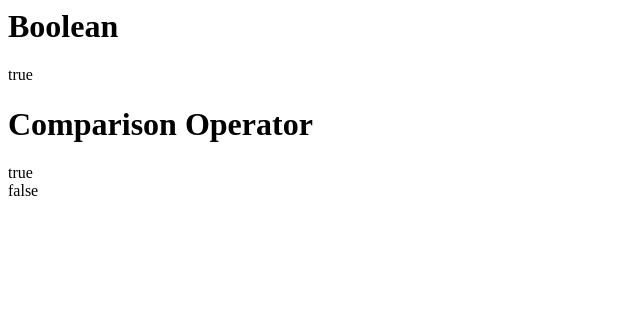
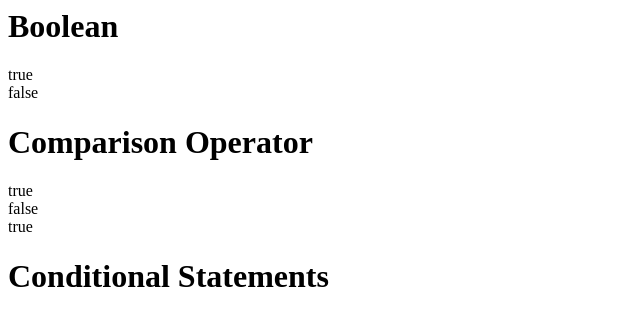
Before and after one commit to haein-kim/dataitgirls-4, a plain HTML site: page js-conditional.html in a window 1280 px wide. Shown: the whole page, without its empty margins (0-640 px from the left). Drawn offline with Linux system fonts and the light colour scheme.

Commit message:
conditonal 연습

```diff
--- a/js-conditional.html
+++ b/js-conditional.html
@@ -4,17 +4,25 @@
         <script>
             document.write(true);
             document.write("<br>");
-            documnet.write(false);
-
+            document.write(false);
         </script>
         <h1>Comparison Operator</h1>
         <script>
-        document.write(1==1);
-        document.write("<br>");
-        document.write(1>1);
-        document.write("<br");
-        document.write(2>1);
+            document.write(1===1);
+            document.write("<br>");
+            document.write(1>1);
+            document.write("<br>");
+            document.write(2>1);
+        </script>
+        <h1>Conditional Statements</h1>
+        <script>
+            console.log(1);
+            if(true){
+                console.log(2);
+            } else {
+                console.log(3);
+            }
+            console.log(4);
         </script>
     </body>
-
 </html>
```
